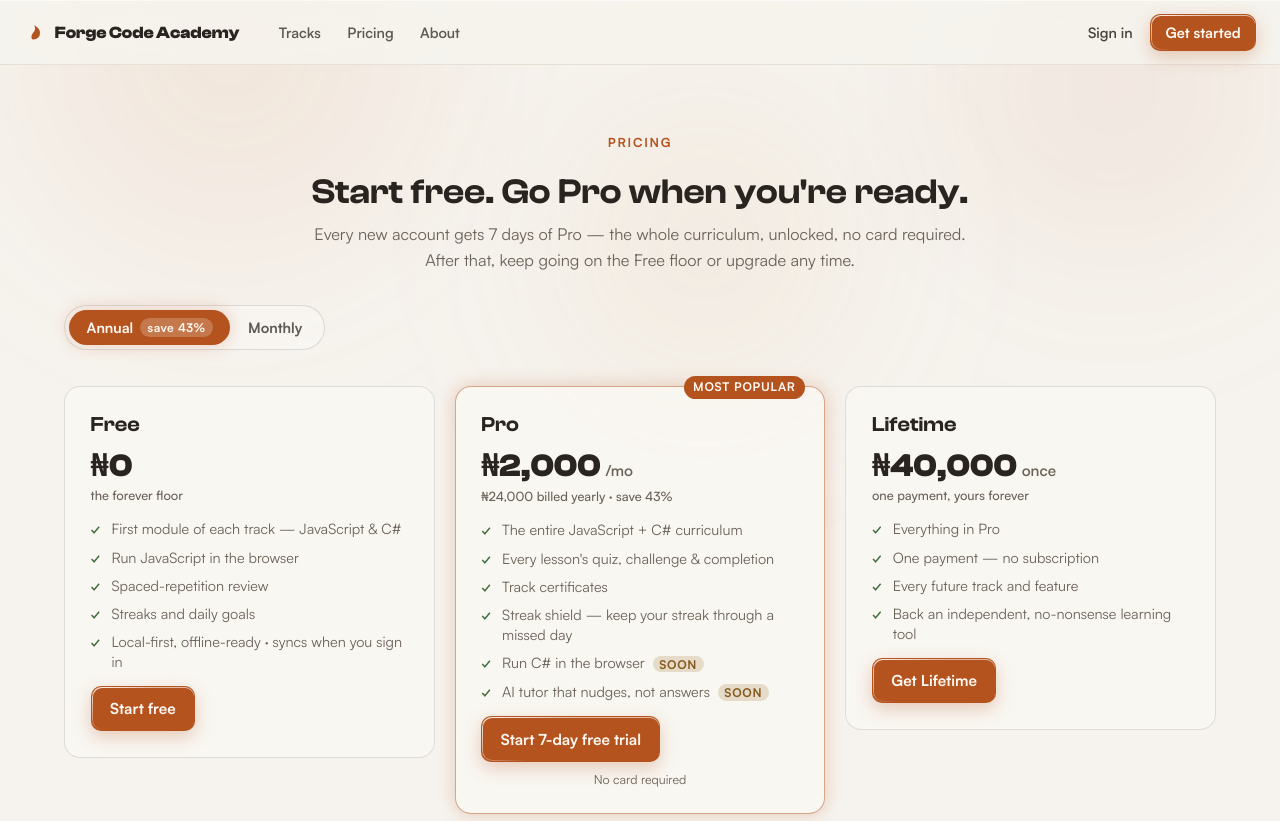
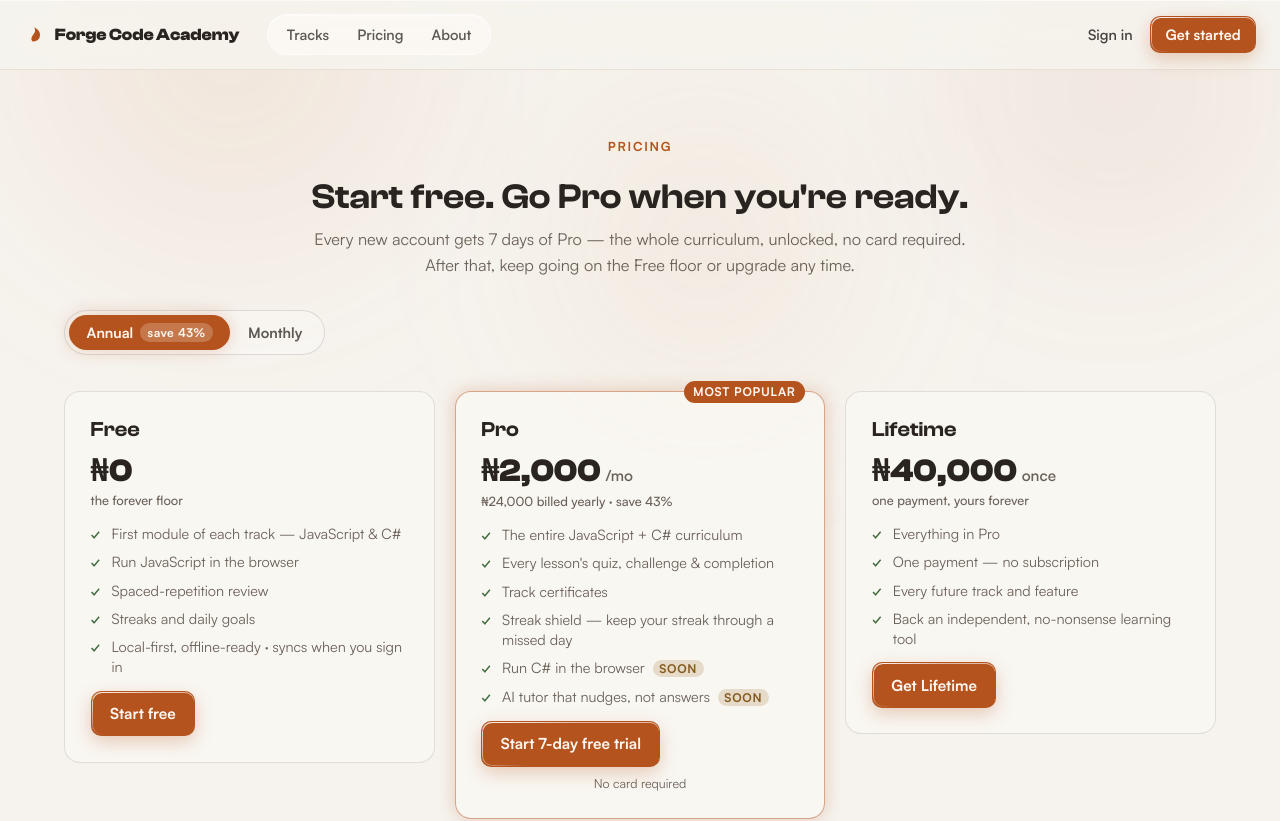
Before and after one commit to etinosa15/C--attempt, a Next.js app in the folder web/: page /pricing in a window 1280 px wide. Shown: the top 821 px of the page. Built offline with nearby package versions, Linux system fonts and the light colour scheme; no server answers.

Commit message:
Marketing nav links (Tracks/Pricing/About) into a glass pill

```diff
--- a/web/src/app/(marketing)/layout.tsx
+++ b/web/src/app/(marketing)/layout.tsx
@@ -17,7 +17,7 @@
           <BrandMark />
           Forge Code Academy
         </Link>
-        <nav className={styles.navLinks} aria-label="Primary">
+        <nav className={styles.navLinks} aria-label="Primary" style={glassBlur}>
           <Link href="/#tracks" className={styles.navLink}>
             Tracks
           </Link>
--- a/web/src/app/(marketing)/marketing.module.css
+++ b/web/src/app/(marketing)/marketing.module.css
@@ -48,11 +48,16 @@
   display: flex;
   gap: 0.25rem;
   margin-left: 0.75rem;
+  padding: 0.25rem 0.4rem;
+  border-radius: 999px;
+  background: var(--glass-bg);
+  border: 1px solid var(--glass-border);
+  box-shadow: var(--glass-inset);
 }
 
 .navLink {
-  padding: 0.4rem 0.7rem;
-  border-radius: 8px;
+  padding: 0.4rem 0.75rem;
+  border-radius: 999px;
   color: inherit;
   font-size: 0.9rem;
   font-weight: 600;
```
